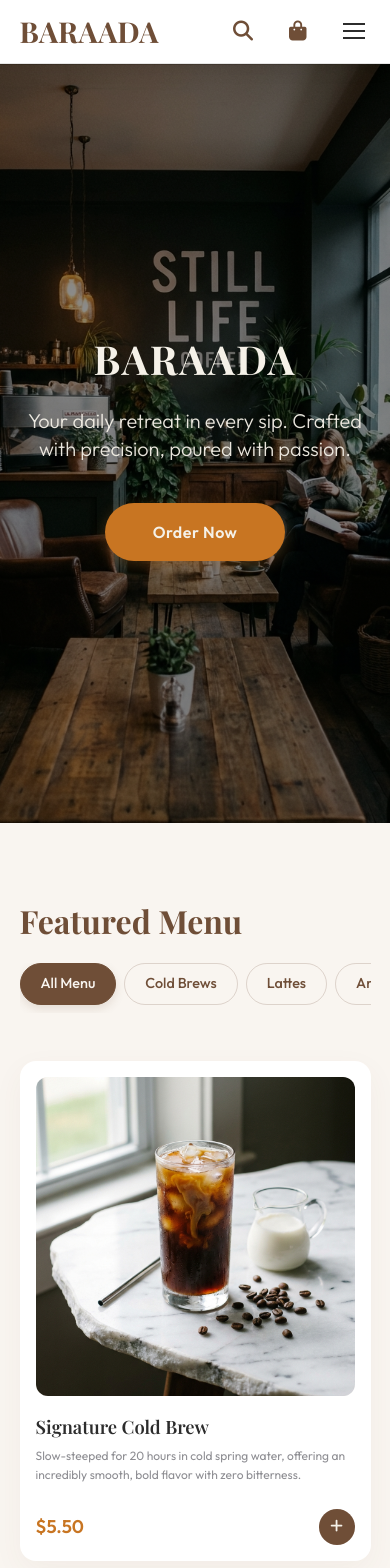
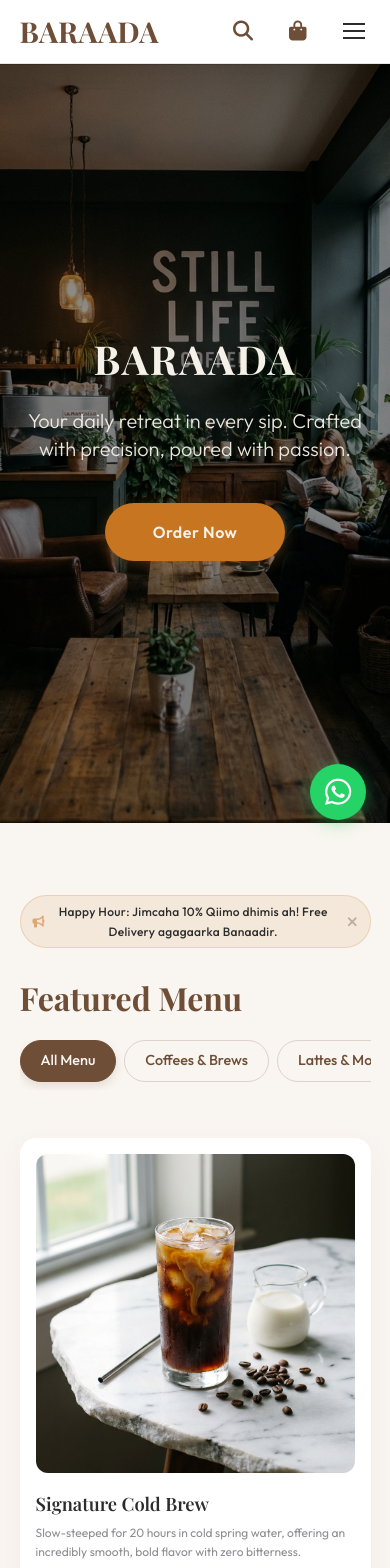
Before and after one commit to Zaydalli/baraada-coffe, a React (Vite) app: page / in a window 390 px wide. Shown: the top 1568 px of the page. Built offline with nearby package versions, Linux system fonts and the light colour scheme; a web font is replaced by a local one.

Commit message:
Wax ka bedelka Menu-ga iyo Promo Banner

```diff
--- a/src/App.jsx
+++ b/src/App.jsx
@@ -19,6 +19,7 @@ export default function App() {
 
     return (
         <div className="relative w-full min-h-screen">
+
             {/* Sticky Navigation Header */}
             <Navbar
                 searchQuery={searchQuery}
@@ -45,17 +46,20 @@ export default function App() {
                 <div className="max-w-xl mx-auto flex flex-col gap-6 fade-in">
                     <div className="font-heading text-3xl font-bold tracking-widest mb-4 text-accent">BARAADA</div>
                     <p>30th Street, Banaadir, Mogadishu, Somalia</p>
-                    <p>Open Daily: 7:00 AM - 8:00 PM</p>
+                    <p>Open Daily: 7:00 AM - 00:00 AM</p>
                     <div className="flex justify-center gap-6 mt-6">
-                        <button className="bg-transparent border border-white/20 w-11 h-11 rounded-full text-text-light text-xl flex items-center justify-center cursor-pointer transition-all duration-300 hover:bg-accent hover:border-accent hover:-translate-y-1" aria-label="Baraada Location" id="social-location-btn">
+                        <a href="https://maps.google.com/?q=30th+Street,+Banaadir,+Mogadishu,+Somalia" target="_blank" rel="noopener noreferrer" className="bg-transparent border border-white/20 w-11 h-11 rounded-full text-text-light text-xl flex items-center justify-center cursor-pointer transition-all duration-300 hover:bg-accent hover:border-accent hover:-translate-y-1" aria-label="Baraada Location">
                             <i className="fas fa-map-marker-alt"></i>
-                        </button>
-                        <button className="bg-transparent border border-white/20 w-11 h-11 rounded-full text-text-light text-xl flex items-center justify-center cursor-pointer transition-all duration-300 hover:bg-accent hover:border-accent hover:-translate-y-1" aria-label="Email Us" id="social-email-btn">
+                        </a>
+                        <a href="mailto:info@baraada.com" className="bg-transparent border border-white/20 w-11 h-11 rounded-full text-text-light text-xl flex items-center justify-center cursor-pointer transition-all duration-300 hover:bg-accent hover:border-accent hover:-translate-y-1" aria-label="Email Us">
                             <i className="fas fa-envelope"></i>
-                        </button>
-                        <button className="bg-transparent border border-white/20 w-11 h-11 rounded-full text-text-light text-xl flex items-center justify-center cursor-pointer transition-all duration-300 hover:bg-accent hover:border-accent hover:-translate-y-1" aria-label="Call Us" id="social-phone-btn">
+                        </a>
+                        <a href="tel:+252687683651" className="bg-transparent border border-white/20 w-11 h-11 rounded-full text-text-light text-xl flex items-center justify-center cursor-pointer transition-all duration-300 hover:bg-accent hover:border-accent hover:-translate-y-1" aria-label="Call Us">
                             <i className="fas fa-phone"></i>
-                        </button>
+                        </a>
+                        <a href="https://wa.me/252687683651" target="_blank" rel="noopener noreferrer" className="bg-transparent border border-white/20 w-11 h-11 rounded-full text-text-light text-xl flex items-center justify-center cursor-pointer transition-all duration-300 hover:bg-accent hover:border-accent hover:-translate-y-1" aria-label="WhatsApp Us">
+                            <i className="fab fa-whatsapp"></i>
+                        </a>
                     </div>
                 </div>
             </footer>
@@ -69,6 +73,16 @@ export default function App() {
                 onClose={() => dispatch({ type: 'CLOSE_MODAL' })}
                 receipt={state.receiptData}
             />
+            {/* Floating WhatsApp Button */}
+            <a
+                href="https://wa.me/252687683651"
+                target="_blank"
+                rel="noopener noreferrer"
+                className="fixed bottom-6 right-6 bg-[#25D366] text-white w-14 h-14 rounded-full flex items-center justify-center text-3xl shadow-[0_4px_15px_rgba(37,211,102,0.4)] z-[9000] hover:bg-[#1ebe57] transition-all duration-300 hover:scale-110 hover:-translate-y-1"
+                aria-label="Chat on WhatsApp"
+            >
+                <i className="fab fa-whatsapp"></i>
+            </a>
         </div>
     );
 }
--- a/src/components/Cart.jsx
+++ b/src/components/Cart.jsx
@@ -105,11 +105,40 @@ export default function Cart() {
                             <span className="font-heading text-[1.3rem] text-accent">${subtotal.toFixed(2)}</span>
                         </div>
                         <button
-                            className="w-full bg-accent text-text-light border-none p-4 rounded-full font-body text-[1rem] font-semibold cursor-pointer transition-all duration-300 shadow-[0_4px_15px_rgba(200,117,34,0.2)] hover:bg-accent-hover hover:-translate-y-[1px] hover:shadow-[0_6px_20px_rgba(200,117,34,0.3)]"
-                            onClick={() => dispatch({ type: 'CHECKOUT' })}
+                            className="w-full bg-cream text-primary border border-primary/20 p-3 rounded-full font-body text-[0.95rem] font-semibold cursor-pointer transition-all duration-300 mb-3 flex items-center justify-center gap-2 hover:bg-primary/5 hover:-translate-y-[1px]"
+                            onClick={() => dispatch({ type: 'CLOSE_CART' })}
+                            id="continue-shopping-btn"
+                        >
+                            <i className="fas fa-plus"></i>
+                            Si aad u dalbato waxyaabo kale halkan taabo
+                        </button>
+                        <button
+                            className="w-full bg-accent text-text-light border-none p-4 rounded-full font-body text-[1rem] font-semibold cursor-pointer transition-all duration-300 shadow-[0_4px_15px_rgba(200,117,34,0.2)] flex items-center justify-center gap-2 hover:bg-accent-hover hover:-translate-y-[1px] hover:shadow-[0_6px_20px_rgba(200,117,34,0.3)]"
+                            onClick={() => {
+                                // Format WhatsApp message
+                                let message = "☕ *New Order from Baraada Coffee* ☕\n\n";
+                                cartItems.forEach(item => {
+                                    message += `${item.quantity}x ${item.name} - $${(item.price * item.quantity).toFixed(2)}\n`;
+                                });
+
+                                const tax = subtotal * 0.08;
+                                const total = subtotal + tax;
+
+                                message += `\n*Subtotal:* $${subtotal.toFixed(2)}`;
+                                message += `\n*Tax (8%):* $${tax.toFixed(2)}`;
+                                message += `\n*Total:* $${total.toFixed(2)}`;
+                                message += `\n\nFadlan iigu soo diyaari! (Please prepare this for me)`;
+
+                                const encodedMessage = encodeURIComponent(message);
+                                const phoneNumber = "252687683651"; // Bedel lambarkan / Replace with your real number
+
+                                window.open(`https://wa.me/${phoneNumber}?text=${encodedMessage}`, '_blank');
+                                dispatch({ type: 'CHECKOUT' });
+                            }}
                             id="checkout-submit-btn"
                         >
-                            Proceed to Checkout
+                            <i className="fab fa-whatsapp text-lg"></i>
+                            Order via WhatsApp
                         </button>
                     </div>
                 )}
--- a/src/components/FeaturedMenu.jsx
+++ b/src/components/FeaturedMenu.jsx
@@ -1,9 +1,10 @@
 import React, { useState, useMemo } from 'react';
+import PromoBanner from './PromoBanner.jsx';
 
 // Import images as ES module assets (Vite processes and serves these correctly)
 import imgColdBrew from '../../images/cold-brew.jpg';
 import imgOatLatte from '../../images/oat-latte.jpg';
-import imgCroissant from '../../images/croissant.jpg';
+import imgCroissant from '../../images/croissant-with-honey-dipper-basket-wooden-table-flat-lay.jpg';
 import imgMatcha from '../../images/matcha.jpg';
 
 // Curated premium menu items
@@ -39,15 +40,65 @@ const MENU_ITEMS = [
         price: 6.50,
         img: imgMatcha,
         description: 'Ceremonial-grade Japanese Uji Matcha hand-whisked and balanced with steamed organic whole milk and honey.'
+    },
+    {
+        id: 5,
+        name: 'Classic Espresso',
+        category: 'brews',
+        price: 3.50,
+        img: 'https://images.unsplash.com/photo-1510591509098-f4fdc6d0ff04?w=500&q=80',
+        description: 'A rich and bold double shot of our house blend espresso with a beautiful golden crema.'
+    },
+    {
+        id: 6,
+        name: 'Caramel Cappuccino',
+        category: 'lattes',
+        price: 5.50,
+        img: 'https://images.unsplash.com/photo-1534778101976-62847782c213?w=500&q=80',
+        description: 'Perfectly balanced espresso and steamed milk foam, drizzled with artisan caramel sauce.'
+    },
+    {
+        id: 7,
+        name: 'Somali Spiced Tea',
+        category: 'tea',
+        price: 3.00,
+        img: 'https://images.unsplash.com/photo-1558160074-4d7d8bdf4256?w=500&q=80',
+        description: 'Traditional Somali tea brewed with cardamom, cinnamon, cloves, and a touch of milk.'
+    },
+    {
+        id: 8,
+        name: 'Beef Sambusa',
+        category: 'snacks',
+        price: 2.50,
+        img: 'https://images.unsplash.com/photo-1601050690597-df0568f70950?w=500&q=80',
+        description: 'Crispy, golden pastry triangles filled with savory spiced ground beef and fresh herbs.'
+    },
+    {
+        id: 9,
+        name: 'Blueberry Muffin',
+        category: 'pastries',
+        price: 4.00,
+        img: 'https://images.unsplash.com/photo-1607958996333-41aef7caefaa?w=500&q=80',
+        description: 'Freshly baked muffin bursting with wild blueberries and topped with a buttery streusel crumb.'
+    },
+    {
+        id: 10,
+        name: 'Iced Vanilla Mocha',
+        category: 'lattes',
+        price: 6.50,
+        img: 'https://images.unsplash.com/photo-1517701604599-bb29b565090c?w=500&q=80',
+        description: 'Rich chocolate, house espresso, and vanilla syrup shaken over ice with a splash of cream.'
     }
 ];
 
 // Category tabs definition
 const CATEGORIES = [
     { id: 'all', label: 'All Menu' },
-    { id: 'brews', label: 'Cold Brews' },
-    { id: 'lattes', label: 'Lattes' },
-    { id: 'pastries', label: 'Artisan Pastries' }
+    { id: 'brews', label: 'Coffees & Brews' },
+    { id: 'lattes', label: 'Lattes & Mochas' },
+    { id: 'tea', label: 'Teas' },
+    { id: 'pastries', label: 'Pastries' },
+    { id: 'snacks', label: 'Savory Snacks' }
 ];
 
 import { useCart } from '../context/CartContext.jsx';
@@ -73,6 +124,7 @@ export default function FeaturedMenu({ searchQuery }) {
 
     return (
         <section className="py-[4.5rem] px-[5%] max-w-[1080px] mx-auto" id="menu">
+            <PromoBanner />
             <div className="flex flex-col gap-4 mb-12 md:flex-row md:justify-between md:items-end">
                 <h2 className="font-heading text-[2rem] font-bold text-primary">Featured Menu</h2>
 
--- /dev/null
+++ b/src/components/PromoBanner.jsx
@@ -0,0 +1,23 @@
+import React, { useState } from 'react';
+
+export default function PromoBanner() {
+    const [isVisible, setIsVisible] = useState(true);
+
+    if (!isVisible) return null;
+
+    return (
+        <div className="bg-accent/10 border border-accent/20 text-accent-dark text-[0.75rem] md:text-[0.85rem] font-body py-1.5 px-3 mb-6 mx-auto w-fit rounded-full flex items-center justify-center relative z-10 transition-all fade-in">
+            <div className="text-center font-medium tracking-wide flex items-center gap-2 pr-6">
+                <i className="fas fa-bullhorn text-accent animate-pulse"></i>
+                <span>Happy Hour: Jimcaha 10% Qiimo dhimis ah! Free Delivery agagaarka Banaadir.</span>
+            </div>
+            <button
+                onClick={() => setIsVisible(false)}
+                className="bg-transparent border-none text-primary/40 hover:text-primary transition-colors cursor-pointer absolute right-2 p-1 flex items-center justify-center text-sm"
+                aria-label="Close Promo Banner"
+            >
+                <i className="fas fa-times"></i>
+            </button>
+        </div>
+    );
+}
--- a/src/index.css
+++ b/src/index.css
@@ -7,9 +7,7 @@
     overflow-x: hidden;
   }
   body {
-    @apply font-body text-text-dark bg-cream overflow-x-hidden mx-auto leading-relaxed;
-    max-width: 1080px;
-    box-shadow: 0 0 60px rgba(111, 78, 55, 0.08);
+    @apply font-body text-text-dark bg-cream overflow-x-hidden leading-relaxed;
   }
 
   /* Adding some specific animations that were in the original CSS */
```
Also changed, not shown: images/croissant.jpg (deleted), 1 other file (tests, documents, lock files or other folders).
